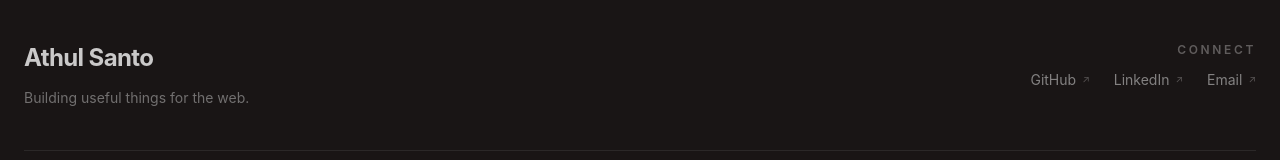
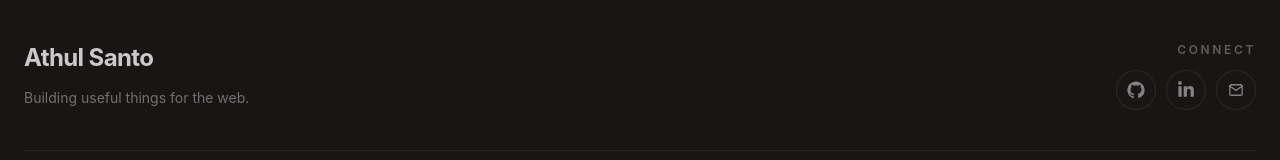
Before and after one commit to Athul-santo/Portfolio, a React (Vite) app in the folder fronetend/: page / in a window 1280 px wide. Shown: the part 2227-2387 px from the top of the page. Built offline with nearby package versions, Linux system fonts and the light colour scheme.

Commit message:
style: use social icons in footer

```diff
--- a/fronetend/src/components/Footer.jsx
+++ b/fronetend/src/components/Footer.jsx
@@ -3,11 +3,26 @@ import { EMAIL_URL, RESUME_FILENAME, RESUME_URL } from '../contact'
 
 const currentYear = new Date().getFullYear()
 
-const connectLinkClass =
-  'group inline-flex items-center gap-1.5 text-sm text-base-content/60 transition-colors hover:text-primary focus-visible:text-primary focus-visible:underline focus-visible:underline-offset-4 focus-visible:outline-none'
+const connectIconClass =
+  'inline-flex h-10 w-10 items-center justify-center rounded-full border border-base-content/10 bg-base-100/50 text-base-content/60 transition duration-200 hover:-translate-y-0.5 hover:border-primary/40 hover:bg-primary/10 hover:text-primary focus-visible:outline-none focus-visible:ring-2 focus-visible:ring-primary/60 focus-visible:ring-offset-2 focus-visible:ring-offset-base-200'
 
 const utilityLinkClass =
   'inline-flex items-center gap-1.5 text-xs text-base-content/40 transition-colors hover:text-primary focus-visible:text-primary focus-visible:underline focus-visible:underline-offset-4 focus-visible:outline-none'
+
+function SocialLink({ href, label, children }) {
+  return (
+    <a
+      href={href}
+      target="_blank"
+      rel="noopener noreferrer"
+      aria-label={label}
+      title={label}
+      className={connectIconClass}
+    >
+      {children}
+    </a>
+  )
+}
 
 function Footer() {
   return (
@@ -34,51 +49,53 @@ function Footer() {
               Connect
             </p>
 
-            <div className="flex flex-wrap items-center gap-x-6 gap-y-3">
-              <a
-                href="https://github.com/YOUR_USERNAME"
-                target="_blank"
-                rel="noopener noreferrer"
-                className={connectLinkClass}
-              >
-                GitHub
-                <span
+            <div className="flex flex-wrap items-center gap-2.5">
+              <SocialLink href="https://github.com/YOUR_USERNAME" label="GitHub">
+                <svg
+                  xmlns="http://www.w3.org/2000/svg"
+                  viewBox="0 0 24 24"
+                  fill="currentColor"
+                  className="h-[18px] w-[18px]"
                   aria-hidden="true"
-                  className="text-[0.7em] text-base-content/35 transition-colors group-hover:text-primary"
                 >
-                  ↗
-                </span>
-              </a>
+                  <path d="M12 .5C5.65.5.5 5.65.5 12c0 5.08 3.29 9.39 7.86 10.91.58.1.79-.25.79-.56 0-.28-.01-1.02-.02-2-3.2.7-3.88-1.54-3.88-1.54-.53-1.34-1.29-1.7-1.29-1.7-1.05-.72.08-.71.08-.71 1.16.08 1.77 1.19 1.77 1.19 1.03 1.77 2.7 1.26 3.36.96.1-.75.4-1.26.73-1.55-2.55-.29-5.23-1.28-5.23-5.7 0-1.26.45-2.29 1.19-3.1-.12-.29-.52-1.46.11-3.05 0 0 .97-.31 3.18 1.18.92-.26 1.91-.39 2.89-.39s1.97.13 2.89.39c2.2-1.49 3.17-1.18 3.17-1.18.63 1.59.23 2.76.11 3.05.74.81 1.19 1.84 1.19 3.1 0 4.43-2.69 5.41-5.25 5.69.41.35.78 1.05.78 2.12 0 1.53-.01 2.76-.01 3.14 0 .31.21.67.8.56A11.51 11.51 0 0 0 23.5 12C23.5 5.65 18.35.5 12 .5Z" />
+                </svg>
+              </SocialLink>
 
-              <a
-                href="https://linkedin.com/in/YOUR_PROFILE"
-                target="_blank"
-                rel="noopener noreferrer"
-                className={connectLinkClass}
-              >
-                LinkedIn
-                <span
+              <SocialLink href="https://linkedin.com/in/YOUR_PROFILE" label="LinkedIn">
+                <svg
+                  xmlns="http://www.w3.org/2000/svg"
+                  viewBox="0 0 448 512"
+                  fill="currentColor"
+                  className="h-[18px] w-[18px]"
                   aria-hidden="true"
-                  className="text-[0.7em] text-base-content/35 transition-colors group-hover:text-primary"
                 >
-                  ↗
-                </span>
-              </a>
+                  <path d="M100.28 448H7.4V148.9h92.88zM53.79 108.1C24.09 108.1 0 83.5 0 53.8a53.79 53.79 0 0 1 107.58 0c0 29.7-24.1 54.3-53.79 54.3zM447.9 448h-92.68V302.4c0-34.7-.7-79.2-48.29-79.2-48.29 0-55.69 37.7-55.69 76.7V448h-92.78V148.9h89.08v40.8h1.3c12.4-23.5 42.69-48.3 87.88-48.3 94 0 111.28 61.9 111.28 142.3V448z" />
+                </svg>
+              </SocialLink>
 
-              <a
-                href={EMAIL_URL}
-                target="_blank"
-                rel="noopener noreferrer"
-                className={connectLinkClass}
-              >
-                Email
-                <span
+              <SocialLink href={EMAIL_URL} label="Email">
+                <svg
+                  xmlns="http://www.w3.org/2000/svg"
+                  fill="none"
+                  viewBox="0 0 24 24"
+                  strokeWidth="1.7"
+                  stroke="currentColor"
+                  className="h-[18px] w-[18px]"
                   aria-hidden="true"
-                  className="text-[0.7em] text-base-content/35 transition-colors group-hover:text-primary"
                 >
-                  ↗
-                </span>
-              </a>
+                  <path
+                    strokeLinecap="round"
+                    strokeLinejoin="round"
+                    d="M3.75 6.75A1.75 1.75 0 0 1 5.5 5h13a1.75 1.75 0 0 1 1.75 1.75v10.5A1.75 1.75 0 0 1 18.5 19h-13a1.75 1.75 0 0 1-1.75-1.75V6.75Z"
+                  />
+                  <path
+                    strokeLinecap="round"
+                    strokeLinejoin="round"
+                    d="m4 7 8 5.5L20 7"
+                  />
+                </svg>
+              </SocialLink>
             </div>
           </nav>
         </div>
```
